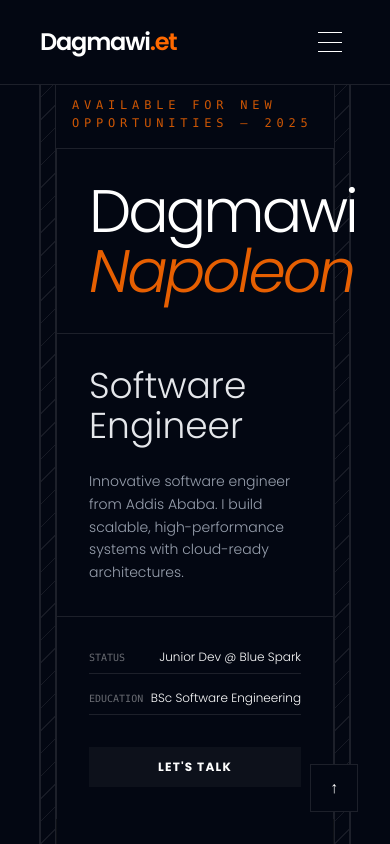
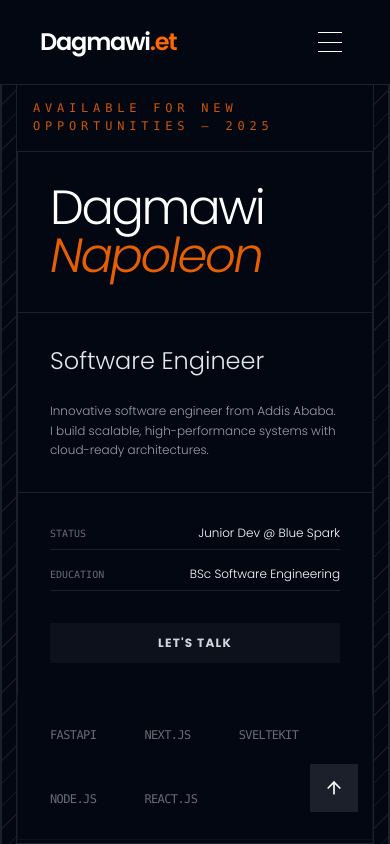
Before and after one commit to Dagin34/my-portfolio-v2, a SvelteKit app: page / in a window 390 px wide. Shown: the top 844 px of the page. Built offline with nearby package versions, Linux system fonts and the light colour scheme.

Commit message:
Worked on Responsiveness and Scroll to Top Component

```diff
--- a/src/components/landing.svelte
+++ b/src/components/landing.svelte
@@ -12,7 +12,7 @@
 
     <div class="border-t border-x border-border-color group transition-colors hover:bg-white/1">
         <div class="p-8 md:p-12">
-            <h1 class="text-6xl md:text-8xl font-light tracking-tighter leading-none text-white">
+            <h1 class="text-5xl md:text-8xl font-light tracking-tighter leading-none text-white">
                 Dagmawi <br/>
                 <span class="text-brand-primary italic opacity-90">Napoleon</span>
             </h1>
@@ -20,8 +20,8 @@
 
         <div class="flex flex-col md:flex-row border-t border-border-color">
             <div class="flex-1 p-8 md:p-12 border-b md:border-b-0 md:border-r border-border-color">
-                <h2 class="text-4xl font-light text-gray-200">{heroText}</h2>
-                <p class="mt-6 text-sm text-gray-400 font-light leading-relaxed max-w-sm">
+                <h2 class="text-2xl md:text-4xl font-light text-gray-200">{heroText}</h2>
+                <p class="mt-6 text-xs md:text-sm text-gray-400 font-light leading-relaxed max-w-sm">
                     Innovative software engineer from Addis Ababa. I build scalable, high-performance systems with cloud-ready architectures.
                 </p>
             </div>
@@ -39,7 +39,7 @@
                 </div>
 
                 <div class="flex gap-4">
-                    <a href="#contact" class="flex-1 py-3 bg-white/4 hover:bg-brand-primary text-white text-center text-xs font-bold uppercase tracking-widest transition-all">
+                    <a href="#contact" class="flex-1 py-3 bg-white/4 hover:bg-brand-primary text-gray-300 text-center text-xs font-bold uppercase tracking-widest transition-all">
                         Let's Talk
                     </a>
                 </div>
--- a/src/components/repetitive/scroll-to-top.svelte
+++ b/src/components/repetitive/scroll-to-top.svelte
@@ -1,6 +1,10 @@
+<script>
+    import { ArrowRight } from "lucide-svelte";
+</script>
+
 <button
     onclick={() => window.scrollTo({top: 0, behavior: 'smooth'})}
-    class="fixed bottom-8 right-8 z-50 w-12 h-12 border border-border-color bg-background flex items-center justify-center hover:border-brand-primary group transition-all"
+    class="fixed bottom-8 right-8 z-50 w-12 h-12 border border-border-color bg-white/10 flex items-center justify-center hover:border-brand-primary group transition-all"
 >
-    <span class="group-hover:-translate-y-1 transition-transform">↑</span>
+    <span class="group-hover:-translate-y-1 transition-transform -rotate-90"><ArrowRight size={20} /></span>
 </button>
--- a/src/routes/+page.svelte
+++ b/src/routes/+page.svelte
@@ -38,7 +38,7 @@
     <Toast message={toastMessage} visible={showToast} />
 
     <main
-        class="relative mx-auto w-4/5 min-h-screen border-x border-border-color bg-background overflow-visible"
+        class="relative mx-auto w-full md:w-4/5 min-h-screen border-x border-border-color bg-background overflow-visible"
     >
         <VerticalLines position={"left"} />
         <VerticalLines position={"right"} />
```
